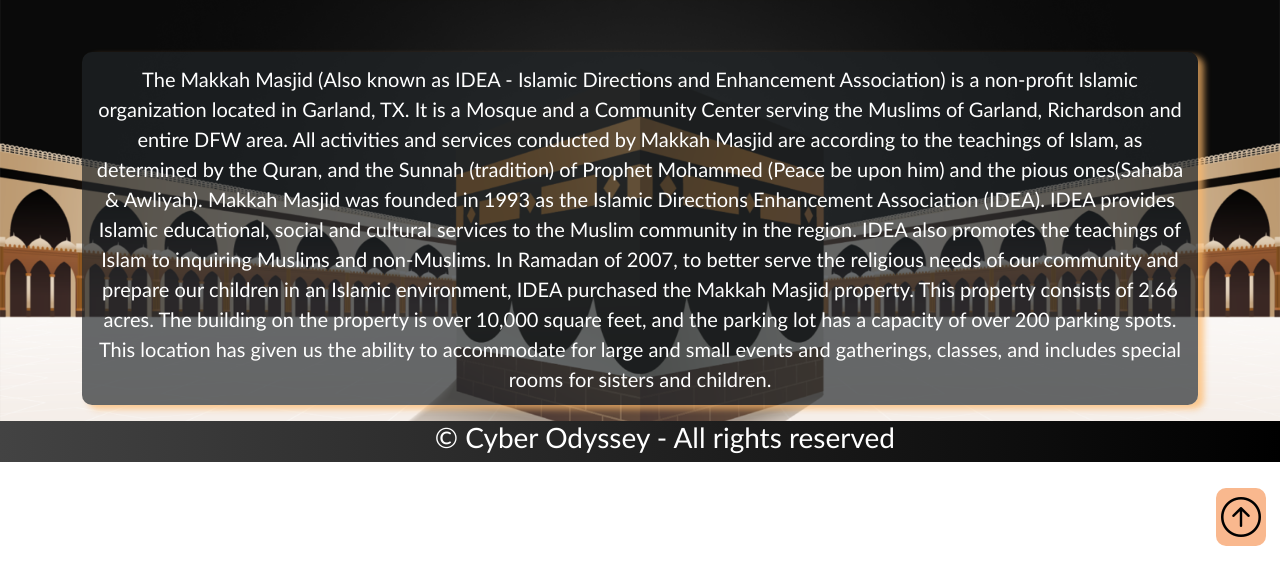
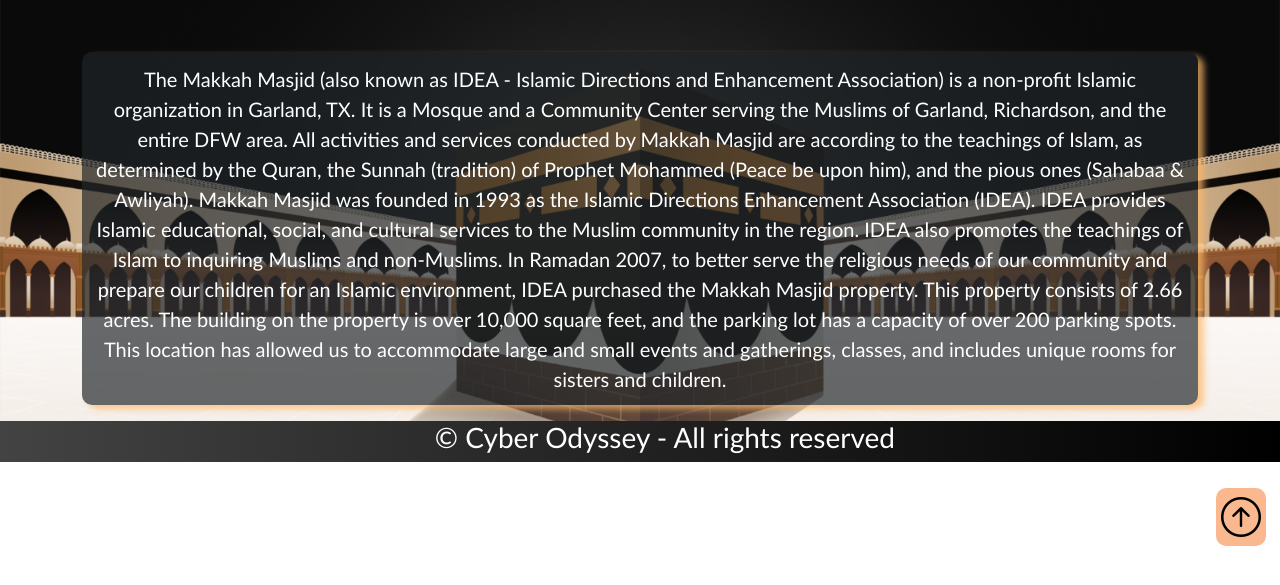
Before and after one commit to haris386/Makkah-Masjid, a plain HTML site: page assets/pages/about-us.html in a window 1280 px wide. Shown: the part 193-778 px from the top of the page. Drawn offline with nearby package versions, Linux system fonts and the light colour scheme.

Commit message:
Updated About Us

```diff
--- a/assets/pages/about-us.html
+++ b/assets/pages/about-us.html
@@ -89,24 +89,7 @@
             </div>
             <div class="row" style="margin-top: 5%;">
                 <div class="col-sm-12">
-                    <p class="titlepara boxshadow" style="padding: 1%; font-size: 20px;">The Makkah Masjid (Also known
-                        as IDEA - Islamic Directions and Enhancement Association) is a
-                        non-profit Islamic organization located in Garland, TX. It is a Mosque and a Community Center
-                        serving the Muslims of Garland, Richardson and entire DFW area. All activities and services
-                        conducted by Makkah Masjid are according to the teachings of Islam, as determined by the Quran,
-                        and the Sunnah (tradition) of Prophet Mohammed (Peace be upon him) and the pious ones(Sahaba &
-                        Awliyah).
-
-                        Makkah Masjid was founded in 1993 as the Islamic Directions Enhancement Association (IDEA). IDEA
-                        provides Islamic educational, social and cultural services to the Muslim community in the
-                        region. IDEA also promotes the teachings of Islam to inquiring Muslims and non-Muslims.
-
-                        In Ramadan of 2007, to better serve the religious needs of our community and prepare our
-                        children in an Islamic environment, IDEA purchased the Makkah Masjid property. This property
-                        consists of 2.66 acres. The building on the property is over 10,000 square feet, and the parking
-                        lot has a capacity of over 200 parking spots. This location has given us the ability to
-                        accommodate for large and small events and gatherings, classes, and includes special rooms for
-                        sisters and children.</p>
+                    <p class="titlepara boxshadow" style="padding: 1%; font-size: 20px;">The Makkah Masjid (also known as IDEA - Islamic Directions and Enhancement Association) is a non-profit Islamic organization in Garland, TX. It is a Mosque and a Community Center serving the Muslims of Garland, Richardson, and the entire DFW area. All activities and services conducted by Makkah Masjid are according to the teachings of Islam, as determined by the Quran, the Sunnah (tradition) of Prophet Mohammed (Peace be upon him), and the pious ones (Sahabaa & Awliyah). Makkah Masjid was founded in 1993 as the Islamic Directions Enhancement Association (IDEA). IDEA provides Islamic educational, social, and cultural services to the Muslim community in the region. IDEA also promotes the teachings of Islam to inquiring Muslims and non-Muslims. In Ramadan 2007, to better serve the religious needs of our community and prepare our children for an Islamic environment, IDEA purchased the Makkah Masjid property. This property consists of 2.66 acres. The building on the property is over 10,000 square feet, and the parking lot has a capacity of over 200 parking spots. This location has allowed us to accommodate large and small events and gatherings, classes, and includes unique rooms for sisters and children.</p>
                 </div>
             </div>
         </div>
```
Also changed, not shown: index.html (+0 -1 lines).
